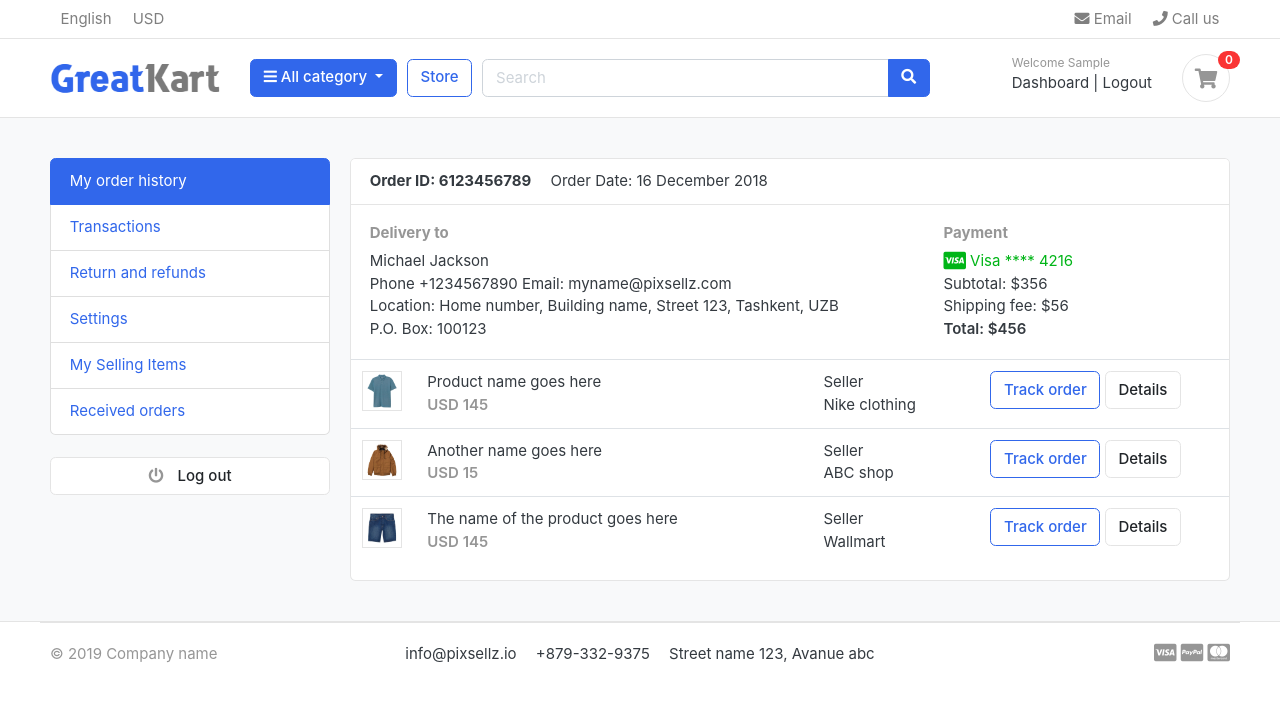
After one commit to hpanwar08/greatkart, a Django app: page /accounts/ in a window 1280 px wide. The commit adds this page. Shown: the top 702 px of the page. Run offline with Django 3.2, Linux system fonts and the light colour scheme; the visitor is signed in with stand-in values (Sample User, id 1); data that the repository does not hold is empty; some libraries are stand-ins or nearby versions; some web fonts are replaced.

Commit message:
reset password

```diff
--- a/accounts/urls.py
+++ b/accounts/urls.py
@@ -9,4 +9,10 @@ urlpatterns = [
     path('login/', views.login, name='login'),
     path('logout/', views.logout, name='logout'),
     path('activate/<str:uidb64>/<str:token>/', views.activate, name='activate'),
+    path('dashboard/', views.dashboard, name='dashboard'),
+    path('', views.dashboard, name='dashboard'),
+    path('forgot_password/', views.forgot_password, name='forgot_password'),
+    path('reset_password_validate/<str:uidb64>/<str:token>/', views.reset_password_validate,
+         name='reset_password_validate'),
+    path('reset_password/', views.reset_password, name='reset_password'),
 ]
--- a/accounts/views.py
+++ b/accounts/views.py
@@ -66,16 +66,23 @@ def register(request: HttpRequest):
 
 
 def login(request: HttpRequest):
+    if request.user.is_authenticated:
+        return redirect('accounts:dashboard')
+
+    redirect_url = request.GET.get('next')
+
     if request.method == 'POST':
         email = request.POST.get('email')
         password = request.POST.get('password')
-        redirect_url = request.GET.get('next')
 
         user = auth.authenticate(email=email, password=password)
         if user:
             auth.login(request, user)
+            if redirect_url:
+                return redirect(redirect_url)
 
-            return redirect('store:store')
+            messages.success(request, 'You are logged in.')
+            return redirect('accounts:dashboard')
         else:
             messages.error(request, "Incorrect username or password")
             return redirect('accounts:login')
@@ -108,3 +115,80 @@ def activate(request: HttpRequest, uidb64: str, token: str):
     else:
         messages.error(request, 'Invalid verification url!')
         return redirect('accounts:register')
+
+
+@login_required
+def dashboard(request: HttpRequest):
+    return render(request, 'accounts/dashboard.html')
+
+
+def forgot_password(request: HttpRequest):
+    if request.method == 'POST':
+        email = request.POST.get('email')
+        try:
+            user = Account.objects.get(email__exact=email)
+
+            # send password reset email
+            current_site = get_current_site(request)
+            email_subject = 'Reset your password'
+            email_body = render_to_string('accounts/reset_password_email.html',
+                                          {
+                                              'user': user,
+                                              'domain': current_site,
+                                              'uid': urlsafe_base64_encode(force_bytes(user.pk)),
+                                              'token': default_token_generator.make_token(user)
+                                          })
+
+            email_message = EmailMessage(email_subject, email_body, to=[user.email])
+            email_message.send()
+            messages.success(request, 'Password reset email sent to your email.')
+            return redirect('accounts:login')
+
+        except Account.DoesNotExist as e:
+            messages.error(request, 'Account does not exist. Please check and type again')
+
+    return render(request, 'accounts/forgot_password.html')
+
+
+def reset_password_validate(request: HttpRequest, uidb64: str, token: str):
+    user = None
+    try:
+        userid = urlsafe_base64_decode(uidb64).decode()
+        user = Account._default_manager.get(pk=userid)
+        print(user)
+        # return retype password form
+    except (ValueError, TypeError, OverflowError, Account.DoesNotExist) as e:
+        logger.exception('Error')
+        user = None
+
+    if user and default_token_generator.check_token(user, token):
+        request.session['uid'] = user.id
+        return render(request, 'accounts/reset_password.html')
+
+    messages.error(request, 'Invalid password reset link.')
+    return redirect("accounts:login")
+
+
+def reset_password(request: HttpRequest):
+    if request.method == 'POST':
+        password = request.POST.get('password')
+        password1 = request.POST.get('password1')
+
+        if password == password1:
+            uid = request.session.get('uid')
+            if uid:
+                user = Account.objects.get(pk=uid)
+                user.set_password(password)
+                user.save()
+
+                del request.session['uid']
+
+                messages.success(request, 'Password successfully changed')
+                return redirect('accounts:login')
+            else:
+                messages.error(request, 'Invalid password reset request')
+                return redirect('accounts:forgot_password')
+
+        messages.error(request, 'Passwords did not match!')
+
+    return render(request, 'accounts/reset_password.html')
--- /dev/null
+++ b/templates/accounts/dashboard.html
@@ -0,0 +1,105 @@
+{% extends 'base.html' %}
+{% load static %}
+
+{% block content %}
+  <!-- ========================= SECTION CONTENT ========================= -->
+  <section class="section-conten padding-y bg">
+
+    <div class="container">
+      {% include 'includes/alerts.html' %}
+
+      <div class="row">
+        <aside class="col-md-3">
+          <!--   SIDEBAR   -->
+          <ul class="list-group">
+            <a class="list-group-item active" href="#"> My order history </a>
+            <a class="list-group-item" href="#"> Transactions </a>
+            <a class="list-group-item" href="#"> Return and refunds </a>
+            <a class="list-group-item" href="#">Settings </a>
+            <a class="list-group-item" href="#"> My Selling Items </a>
+            <a class="list-group-item" href="#"> Received orders </a>
+          </ul>
+          <br>
+          <a class="btn btn-light btn-block" href="{% url 'accounts:logout' %}"> <i class="fa fa-power-off"></i> <span class="text">Log out</span>
+          </a>
+          <!--   SIDEBAR .//END   -->
+        </aside>
+        <main class="col-md-9">
+          <article class="card">
+            <header class="card-header">
+              <strong class="d-inline-block mr-3">Order ID: 6123456789</strong>
+              <span>Order Date: 16 December 2018</span>
+            </header>
+            <div class="card-body">
+              <div class="row">
+                <div class="col-md-8">
+                  <h6 class="text-muted">Delivery to</h6>
+                  <p>Michael Jackson <br>
+                    Phone +1234567890 Email: myname@pixsellz.com <br>
+                    Location: Home number, Building name, Street 123, Tashkent, UZB <br>
+                    P.O. Box: 100123
+                  </p>
+                </div>
+                <div class="col-md-4">
+                  <h6 class="text-muted">Payment</h6>
+                  <span class="text-success">
+						<i class="fab fa-lg fa-cc-visa"></i>
+					    Visa  **** 4216
+					</span>
+                  <p>Subtotal: $356 <br>
+                    Shipping fee: $56 <br>
+                    <span class="b">Total:  $456 </span>
+                  </p>
+                </div>
+              </div> <!-- row.// -->
+            </div> <!-- card-body .// -->
+            <div class="table-responsive">
+              <table class="table table-hover">
+                <tr>
+                  <td width="65">
+                    <img src="../images/items/1.jpg" class="img-xs border">
+                  </td>
+                  <td>
+                    <p class="title mb-0">Product name goes here </p>
+                    <var class="price text-muted">USD 145</var>
+                  </td>
+                  <td> Seller <br> Nike clothing</td>
+                  <td width="250"><a href="#" class="btn btn-outline-primary">Track order</a> <a href="#"
+                                                                                                 class="btn btn-light">
+                    Details </a></td>
+                </tr>
+                <tr>
+                  <td>
+                    <img src="../images/items/2.jpg" class="img-xs border">
+                  </td>
+                  <td>
+                    <p class="title mb-0">Another name goes here </p>
+                    <var class="price text-muted">USD 15</var>
+                  </td>
+                  <td> Seller <br> ABC shop</td>
+                  <td><a href="#" class="btn btn-outline-primary">Track order</a> <a href="#" class="btn btn-light">
+                    Details </a></td>
+                </tr>
+                <tr>
+                  <td>
+                    <img src="../images/items/3.jpg" class="img-xs border">
+                  </td>
+                  <td>
+                    <p class="title mb-0">The name of the product goes here </p>
+                    <var class="price text-muted">USD 145</var>
+                  </td>
+                  <td> Seller <br> Wallmart</td>
+                  <td><a href="#" class="btn btn-outline-primary">Track order</a> <a href="#" class="btn btn-light">
+                    Details </a></td>
+                </tr>
+              </table>
+            </div> <!-- table-responsive .end// -->
+          </article> <!-- order-group.// -->
+        </main>
+      </div> <!-- row.// -->
+    </div>
+
+
+  </section>
+  <!-- ========================= SECTION CONTENT END// ========================= -->
+{% endblock %}
--- a/templates/accounts/login.html
+++ b/templates/accounts/login.html
@@ -72,8 +72,10 @@
             </div> <!-- form-group// -->
 
             <div class="form-group">
-              <a href="#" class="float-right">Forgot password?</a>
+              <a href="{% url 'accounts:forgot_password' %}" class="float-right">Forgot password?</a>
             </div> <!-- form-group form-check .// -->
+
+            <input type="hidden" name="next" value="{{ request.GET.next }}">
 
             <div class="form-group">
               <button type="submit" class="btn btn-primary btn-block"> Login</button>
--- a/templates/includes/navbar.html
+++ b/templates/includes/navbar.html
@@ -66,7 +66,7 @@
               <div class="widget-header">
                 <small class="title text-muted">Welcome {{ user.first_name }}</small>
                 <div>
-                  <a href="{% url 'store:store' %}">Dashboard</a> <span class="dark-transp"> | </span>
+                  <a href="{% url 'accounts:dashboard' %}">Dashboard</a> <span class="dark-transp"> | </span>
                   <a href="{% url 'accounts:logout' %}"> Logout</a>
                 </div>
               </div>
```
Also changed, not shown: templates/accounts/forgot_password.html (added, +66 -0 lines), templates/accounts/reset_password.html (added, +67 -0 lines), templates/accounts/reset_password_email.html (added, +8 -0 lines).
